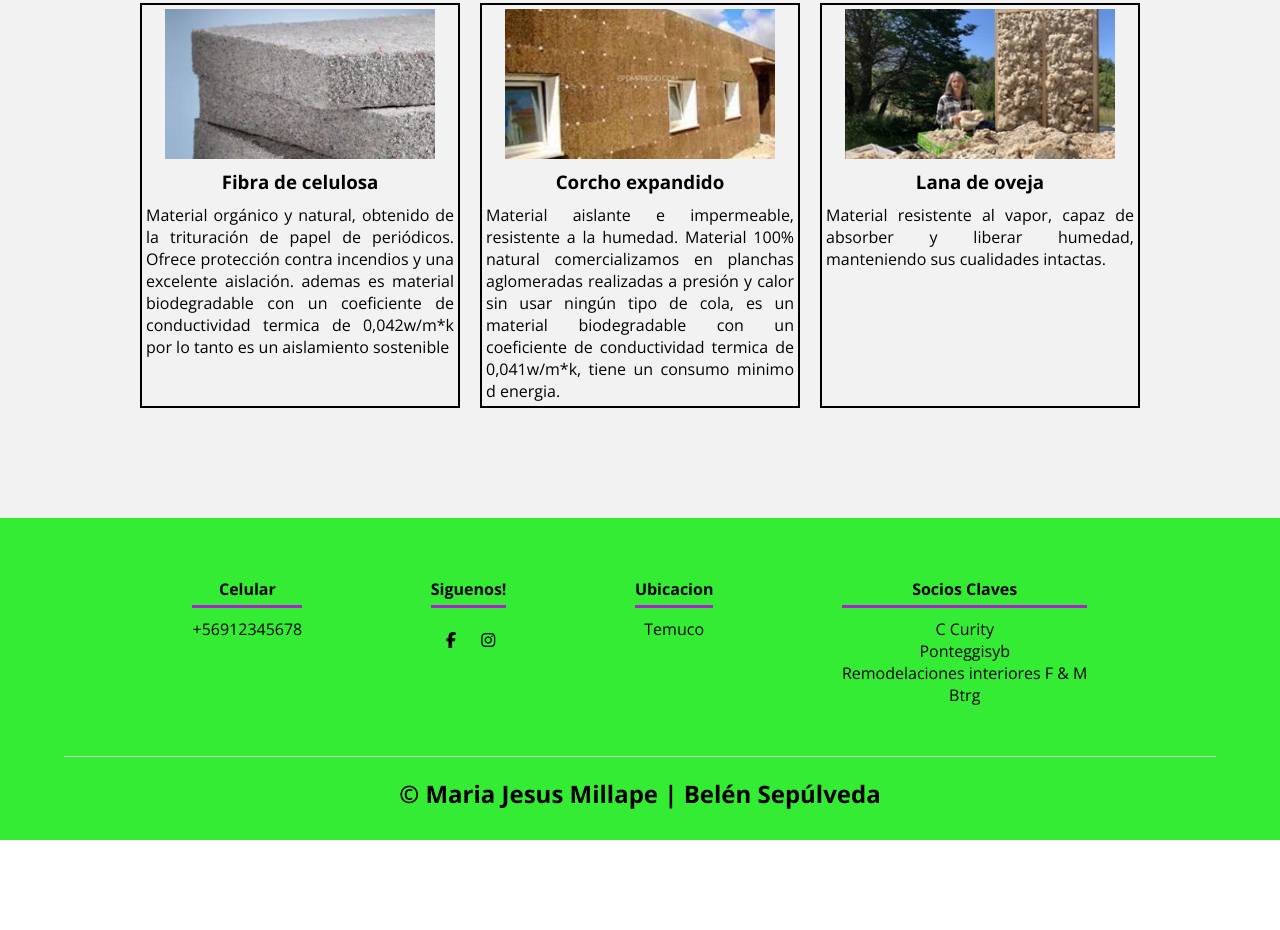
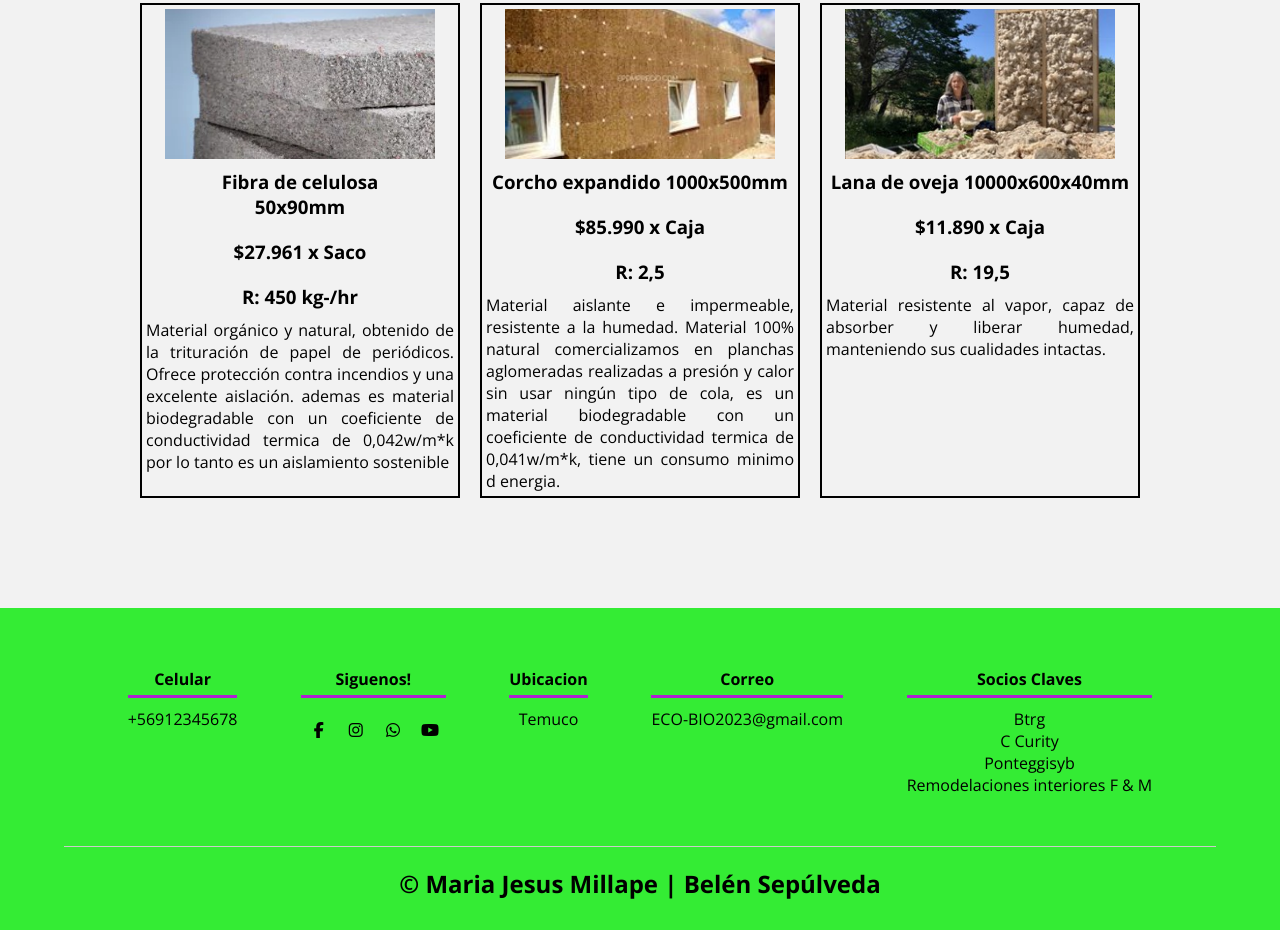
Before and after one commit to Maria-Millape/emprendimiento_contructor, a plain HTML site: page Proyectos.html in a window 1280 px wide. Shown: the part 3667-4597 px from the top of the page. Before the commit the page ends 4507 px from the top, so only its background shows below. Drawn offline with nearby package versions, Linux system fonts and the light colour scheme.

Commit message:
Update Proyectos.html

```diff
--- a/Proyectos.html
+++ b/Proyectos.html
@@ -76,17 +76,23 @@
                 <div class="servicio-cont">
                     <div class="servicio-ind">
                         <img src="img/celulosa.jpg" alt="">
-                        <h3>Fibra de celulosa</h3>
+                        <h3>Fibra de celulosa <br> 50x90mm</h3>
+                        <h3>$27.961 x Saco</h3>
+                        <h3>R: 450 kg-/hr</h3>
                         <p>Material orgánico y natural, obtenido de la trituración de papel de periódicos. Ofrece protección contra incendios y una excelente aislación. ademas es material biodegradable con un coeficiente de conductividad termica de 0,042w/m*k por lo tanto es un aislamiento sostenible</p>
                     </div>
                     <div class="servicio-ind">
                         <img src="img/corchoexpandido.jpg" alt="">
-                        <h3>Corcho expandido</h3>
+                        <h3>Corcho expandido 1000x500mm</h3>
+                        <h3>$85.990 x Caja</h3>
+                        <h3>R: 2,5</h3>
                         <p>Material aislante e impermeable, resistente a la humedad. Material 100% natural comercializamos en planchas aglomeradas realizadas a presión y calor sin usar ningún tipo de cola, es un material biodegradable con un coeficiente de conductividad termica de 0,041w/m*k, tiene un consumo minimo d energia.</p>
                     </div>
                     <div class="servicio-ind">
                         <img src="img/lanadeoveja.jpg" alt="">
-                        <h3>Lana de oveja </h3>
+                        <h3>Lana de oveja 10000x600x40mm </h3>
+                        <h3>$11.890 x Caja</h3>
+                        <h3>R: 19,5</h3>
                         <p>Material resistente al vapor, capaz de absorber y liberar humedad, manteniendo sus cualidades intactas.</p>
                     </div>
                 </div>
@@ -101,18 +107,24 @@
             <div class="content-foo" id="red-social">
                 <h4>Siguenos!</h4>
                 <a href="https://www.facebook.com/profile.php?id=61552376295574&mibextid=ZbWKwL" class="fa fa-facebook"></a>
-                <a href="https://instagram.com/ecobio906?igshid=MzRlODBiNWFlZA==" class="fa fa-instagram"></a>
+                    <a href="https://instagram.com/ecobio906?igshid=MzRlODBiNWFlZA==" class="fa fa-instagram"></a>
+                    <a href="#" class="fa fa-whatsapp"></a>
+                    <a href="#" class="fa fa-youtube"></a>
                 </div>
             <div class="content-foo">
                 <h4>Ubicacion</h4>
                 <p>Temuco</p>
             </div>
+            <div class="content-foo">
+                <h4>Correo</h4>
+                <p>ECO-BIO2023@gmail.com</p>
+            </div>
             <div class="content-foo" >
                 <h4>Socios Claves</h4>
+                <p><a href="https://btcgarriendoequipo.wixsite.com/btcg" class="content-foo_links">Btrg</a></p>
                 <p><a href="https://nicoignacio19997.wixsite.com/ccurityempresa" class="content-foo_links">C Curity</a></p>
                 <p><a href="https://pierobertuzzi6.wixsite.com/ponteggi-syb" class="content-foo_links">Ponteggisyb</a></p>
                 <p><a href="https://remodelacion-de-interiores.webnode.page/?_ga=2.16673844.328294339.1696808171-1221642239.1696808171" class="content-foo_links">Remodelaciones interiores F & M </a></p>
-                <p><a href="https://btcgarriendoequipo.wixsite.com/btcg" class="content-foo_links">Btrg</a></p>
             </div>
         </div>
         <h2 class="titulo-final">&copy; Maria Jesus Millape | Belén Sepúlveda</h2>
```
